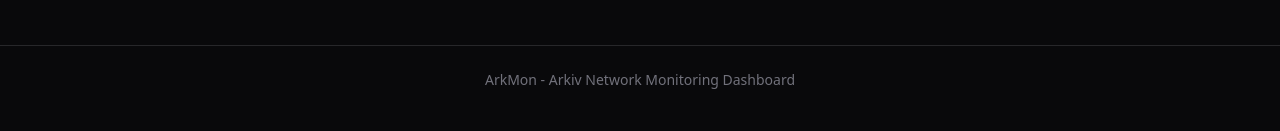
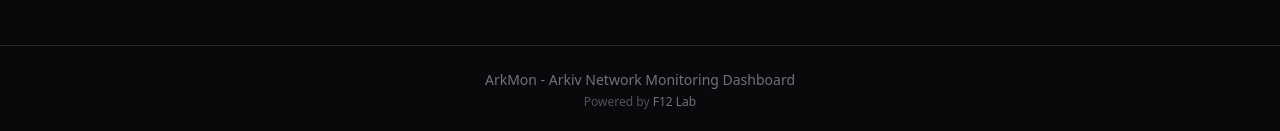
Before and after one commit to cmd0s/arkmon, a Next.js app: page / in a window 1280 px wide. Shown: the part 1569-1700 px from the top of the page. Built offline with nearby package versions, Linux system fonts and the light colour scheme; no server answers; the database is empty.

Commit message:
Enhance footer with branding and attribution to F12 Lab

```diff
--- a/src/components/dashboard/Dashboard.tsx
+++ b/src/components/dashboard/Dashboard.tsx
@@ -154,7 +154,18 @@
       {/* Footer */}
       <footer className="border-t border-zinc-800 mt-12 py-6">
         <div className="container mx-auto px-4 text-center text-zinc-500 text-sm">
-          ArkMon - Arkiv Network Monitoring Dashboard
+          <div>ArkMon - Arkiv Network Monitoring Dashboard</div>
+          <div className="mt-1 text-zinc-600 text-xs">
+            Powered by{" "}
+            <a
+              href="https://www.f12lab.com"
+              target="_blank"
+              rel="noopener noreferrer"
+              className="text-zinc-500 hover:text-zinc-400 transition-colors"
+            >
+              F12 Lab
+            </a>
+          </div>
         </div>
       </footer>
     </div>
```
